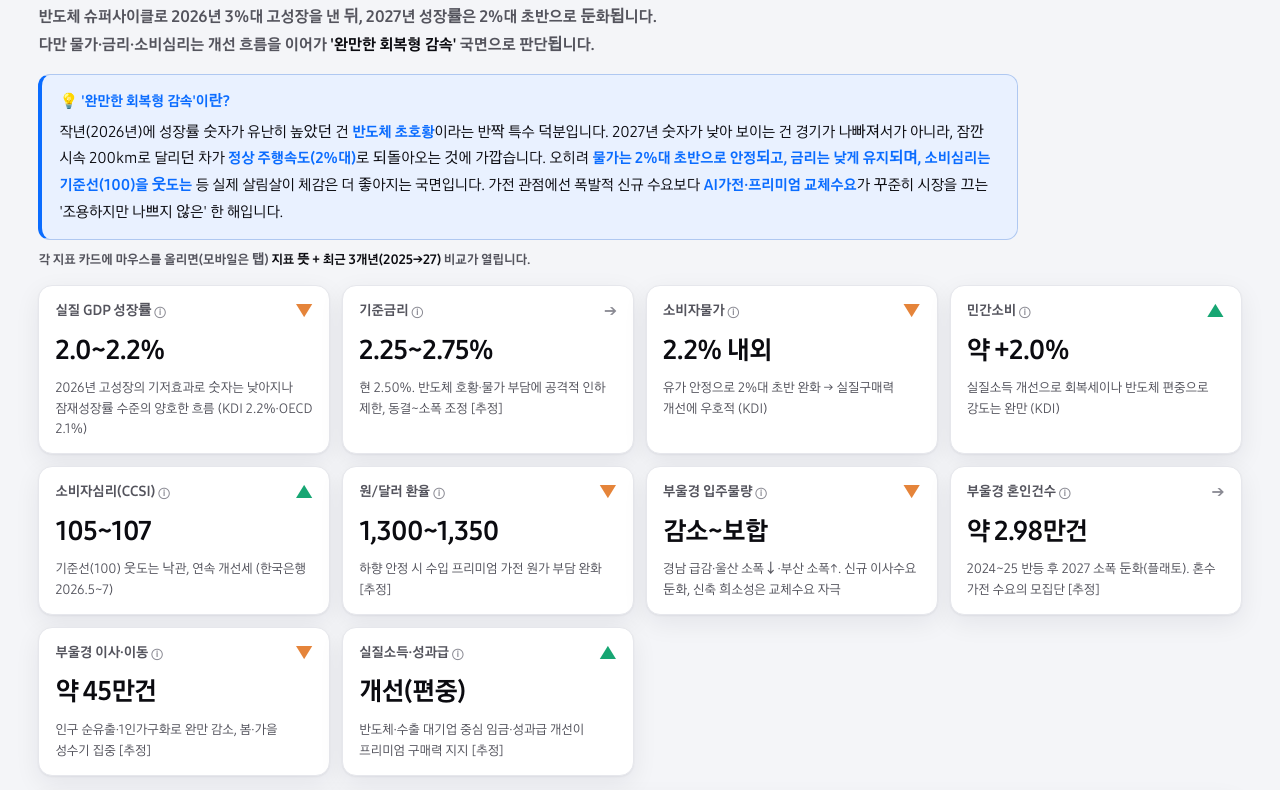
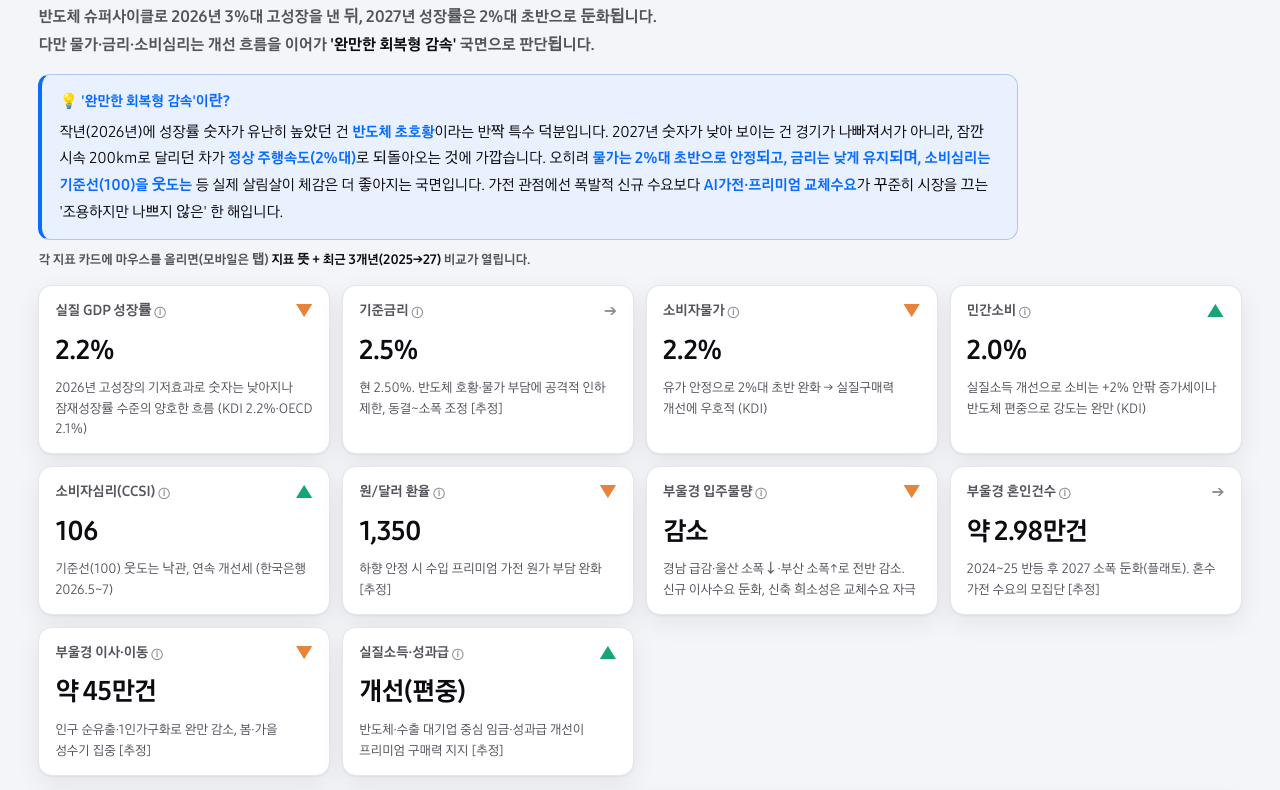
Before and after one commit to mansuk7077-bro/signal-2027, a plain HTML site: page index.html in a window 1280 px wide. Shown: the part 397-1187 px from the top of the page. Drawn offline with Linux system fonts and the light colour scheme.

Commit message:
경기지표 데이터 정합화: 카드 헤드라인 값=3개년 표의 2027 값 일치(GDP·금리·물가·민간소비·소비심리·환율·입주), 미니막대를 0기준 실제 크기로 수정(민간소비 과장 오류 제거), 네비 요약 수치 통일
Co-Authored-By: Claude Opus 4.8 <noreply@anthropic.com>

```diff
--- a/index.html
+++ b/index.html
@@ -705,7 +705,7 @@ function renderNav(){
     <div class="nc-l">
       <div class="nc-eye">거시 환경 · MACRO</div>
       <div class="nc-title">2027 경기 전망</div>
-      <div class="nc-sub">완만한 회복형 감속 · GDP 2%대·금리 2.5%·소비심리 105+ · 가전은 <b>교체·프리미엄 회복</b></div>
+      <div class="nc-sub">완만한 회복형 감속 · GDP 2.2%·금리 2.5%·소비심리 106 · 가전은 <b>교체·프리미엄 회복</b></div>
       <span class="nc-btn">경기 전망 보기 <i>→</i></span>
     </div>
     <div class="nc-r"><span class="nc-ic"><svg viewBox="0 0 24 24" fill="none" stroke="currentColor" stroke-width="2" stroke-linecap="round" stroke-linejoin="round"><polyline points="22 7 13.5 15.5 8.5 10.5 2 17"/><polyline points="16 7 22 7 22 13"/></svg></span></div></button>`;
@@ -737,13 +737,13 @@ const ECON={
  stance:"중립긍정",
  summary:["반도체 슈퍼사이클로 2026년 3%대 고성장을 낸 뒤, 2027년 성장률은 2%대 초반으로 둔화됩니다.","다만 물가·금리·소비심리는 개선 흐름을 이어가 <b>'완만한 회복형 감속'</b> 국면으로 판단됩니다."],
  indicators:[
-  {label:"실질 GDP 성장률",value:"2.0~2.2%",dir:"down",note:"2026년 고성장의 기저효과로 숫자는 낮아지나 잠재성장률 수준의 양호한 흐름 (KDI 2.2%·OECD 2.1%)"},
-  {label:"기준금리",value:"2.25~2.75%",dir:"flat",note:"현 2.50%. 반도체 호황·물가 부담에 공격적 인하 제한, 동결~소폭 조정 [추정]"},
-  {label:"소비자물가",value:"2.2% 내외",dir:"down",note:"유가 안정으로 2%대 초반 완화 → 실질구매력 개선에 우호적 (KDI)"},
-  {label:"민간소비",value:"약 +2.0%",dir:"up",note:"실질소득 개선으로 회복세이나 반도체 편중으로 강도는 완만 (KDI)"},
-  {label:"소비자심리(CCSI)",value:"105~107",dir:"up",note:"기준선(100) 웃도는 낙관, 연속 개선세 (한국은행 2026.5~7)"},
-  {label:"원/달러 환율",value:"1,300~1,350",dir:"down",note:"하향 안정 시 수입 프리미엄 가전 원가 부담 완화 [추정]"},
-  {label:"부울경 입주물량",value:"감소~보합",dir:"down",note:"경남 급감·울산 소폭↓·부산 소폭↑. 신규 이사수요 둔화, 신축 희소성은 교체수요 자극"},
+  {label:"실질 GDP 성장률",value:"2.2%",dir:"down",note:"2026년 고성장의 기저효과로 숫자는 낮아지나 잠재성장률 수준의 양호한 흐름 (KDI 2.2%·OECD 2.1%)"},
+  {label:"기준금리",value:"2.5%",dir:"flat",note:"현 2.50%. 반도체 호황·물가 부담에 공격적 인하 제한, 동결~소폭 조정 [추정]"},
+  {label:"소비자물가",value:"2.2%",dir:"down",note:"유가 안정으로 2%대 초반 완화 → 실질구매력 개선에 우호적 (KDI)"},
+  {label:"민간소비",value:"2.0%",dir:"up",note:"실질소득 개선으로 소비는 +2% 안팎 증가세이나 반도체 편중으로 강도는 완만 (KDI)"},
+  {label:"소비자심리(CCSI)",value:"106",dir:"up",note:"기준선(100) 웃도는 낙관, 연속 개선세 (한국은행 2026.5~7)"},
+  {label:"원/달러 환율",value:"1,350",dir:"down",note:"하향 안정 시 수입 프리미엄 가전 원가 부담 완화 [추정]"},
+  {label:"부울경 입주물량",value:"감소",dir:"down",note:"경남 급감·울산 소폭↓·부산 소폭↑로 전반 감소. 신규 이사수요 둔화, 신축 희소성은 교체수요 자극"},
   {label:"부울경 혼인건수",value:"약 2.98만건",dir:"flat",note:"2024~25 반등 후 2027 소폭 둔화(플래토). 혼수 가전 수요의 모집단 [추정]"},
   {label:"부울경 이사·이동",value:"약 45만건",dir:"down",note:"인구 순유출·1인가구화로 완만 감소, 봄·가을 성수기 집중 [추정]"},
   {label:"실질소득·성과급",value:"개선(편중)",dir:"up",note:"반도체·수출 대기업 중심 임금·성과급 개선이 프리미엄 구매력 지지 [추정]"}
@@ -777,9 +777,9 @@ const ECOND={
  phrase:"작년(2026년)에 성장률 숫자가 유난히 높았던 건 <b>반도체 초호황</b>이라는 반짝 특수 덕분입니다. 2027년 숫자가 낮아 보이는 건 경기가 나빠져서가 아니라, 잠깐 시속 200km로 달리던 차가 <b>정상 주행속도(2%대)</b>로 되돌아오는 것에 가깝습니다. 오히려 <b>물가는 2%대 초반으로 안정되고, 금리는 낮게 유지되며, 소비심리는 기준선(100)을 웃도는</b> 등 실제 살림살이 체감은 더 좋아지는 국면입니다. 가전 관점에선 폭발적 신규 수요보다 <b>AI가전·프리미엄 교체수요</b>가 꾸준히 시장을 끄는 '조용하지만 나쁘지 않은' 한 해입니다.",
  d:[
   {def:"실질 GDP 성장률 = 1년간 나라가 새로 만든 생산(부가가치)이 물가효과를 뺀 실질 기준으로 전년보다 얼마나 늘었는지 — 경제의 '주행속도'.",y:["1.0%","3.2%","2.2%"],tr:"2025 저성장 → 2026 반도체 특수로 급반등 → 2027 정상화(잠재성장률 수준). 전년비 둔화지만 침체 아님."},
-  {def:"기준금리 = 한국은행이 정하는 정책금리로 대출이자·예금이자의 출발점. 낮을수록 이자부담↓·구매 여력↑.",y:["2.50%","2.50%","2.25~2.75%"],tr:"2025 인하 마무리 → 2026 8회 연속 동결 → 2027 동결~소폭 조정 [추정]."},
+  {def:"기준금리 = 한국은행이 정하는 정책금리로 대출이자·예금이자의 출발점. 낮을수록 이자부담↓·구매 여력↑.",y:["2.50%","2.50%","2.5%"],tr:"2025 인하 마무리 → 2026 8회 연속 동결 → 2027 동결~소폭 조정 [추정]."},
   {def:"소비자물가(CPI) = 우리가 사는 물건·서비스 값이 1년 전보다 평균 몇 % 올랐는지. 낮을수록 지갑 부담↓·실질구매력↑.",y:["2.1%","2.0%","2.2%"],tr:"2%대 초반에서 안정 관리, 2027 물가안정목표(2%)에 근접."},
-  {def:"민간소비 증가율 = 가계가 실제로 쓴 돈(소비지출)이 전년보다 얼마나 늘었는지. 가전 등 내구재 수요와 가장 직접 연결.",y:["2.3%","2.0%","~2.0%"],tr:"2%대 중반 → 2% 안팎 완만 개선(온기가 반도체에 편중돼 강도는 제한적)."},
+  {def:"민간소비 증가율 = 가계가 실제로 쓴 돈(소비지출)이 전년보다 얼마나 늘었는지. 가전 등 내구재 수요와 가장 직접 연결.",y:["2.3%","2.0%","2.0%"],tr:"2%대 중반 → 2% 안팎 완만 개선(온기가 반도체에 편중돼 강도는 제한적)."},
   {def:"소비자심리지수(CCSI) = 100보다 크면 소비자가 경기를 낙관, 작으면 비관. 소비 의향을 미리 읽는 심리 온도계.",y:["100↑","106","106"],tr:"2025 100 상회 회복 → 2026~27 105~107로 기준선 웃도는 낙관 유지 [추정]."},
   {def:"원/달러 환율 = 1달러를 사는 데 필요한 원화 금액. 높을수록(원화 약세) 수입 프리미엄 가전 원가 부담↑.",y:["1,422","1,400","1,350"],tr:"2025 고점(1,420원대) → 2026 소폭 하향 → 2027 1,350원대 안정화 [추정]."},
   {def:"부울경 입주물량 = 부산·울산·경남에서 그 해 새 아파트에 실제 입주하는 가구 수. 많을수록 이사·신규 가전 세트 수요↑.",y:["~3.0만","2.3~2.6만","감소"],tr:"2027 경남 급감·울산 축소로 전반 감소 → 신규 이사수요 둔화(신축 희소성은 교체수요 자극)."},
@@ -789,9 +789,8 @@ const ECOND={
  ]
 };
 const ECONBARS=[[1.0,3.2,2.2],[2.5,2.5,2.5],[2.1,2.0,2.2],[2.3,2.0,2.0],[108,106,106],[1422,1400,1350],[3.0,2.45,1.8],[3.0,3.0,2.98],[47,46,45],[2,3,3]];
-function bars3(idx){const bs=ECONBARS[idx],mn=Math.min(...bs),mx=Math.max(...bs);
-  if(mx===mn||(mx-mn)/mx<0.035) return bs.map(_=>78);
-  return bs.map(v=>Math.round((0.34+0.66*(v-mn)/(mx-mn))*100));}
+function bars3(idx){const bs=ECONBARS[idx],mx=Math.max(...bs)||1;
+  return bs.map(v=>Math.max(12,Math.round(v/mx*100)));}
 function renderEcon(){
   const e=ECON, A={up:['▲','up'],down:['▼','down'],flat:['→','flat']};
   const inds=e.indicators.map((i,idx)=>{const[a,c]=A[i.dir]||A.flat;const D=ECOND.d[idx];
```
